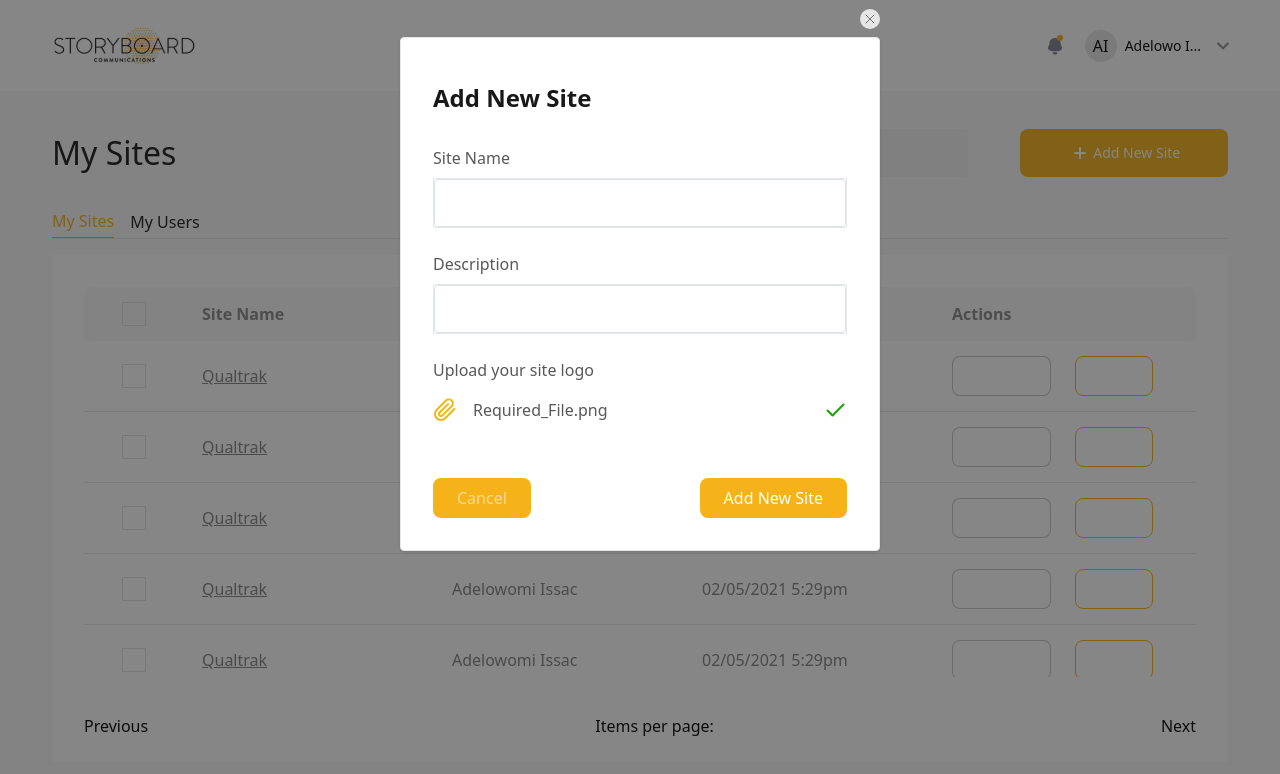
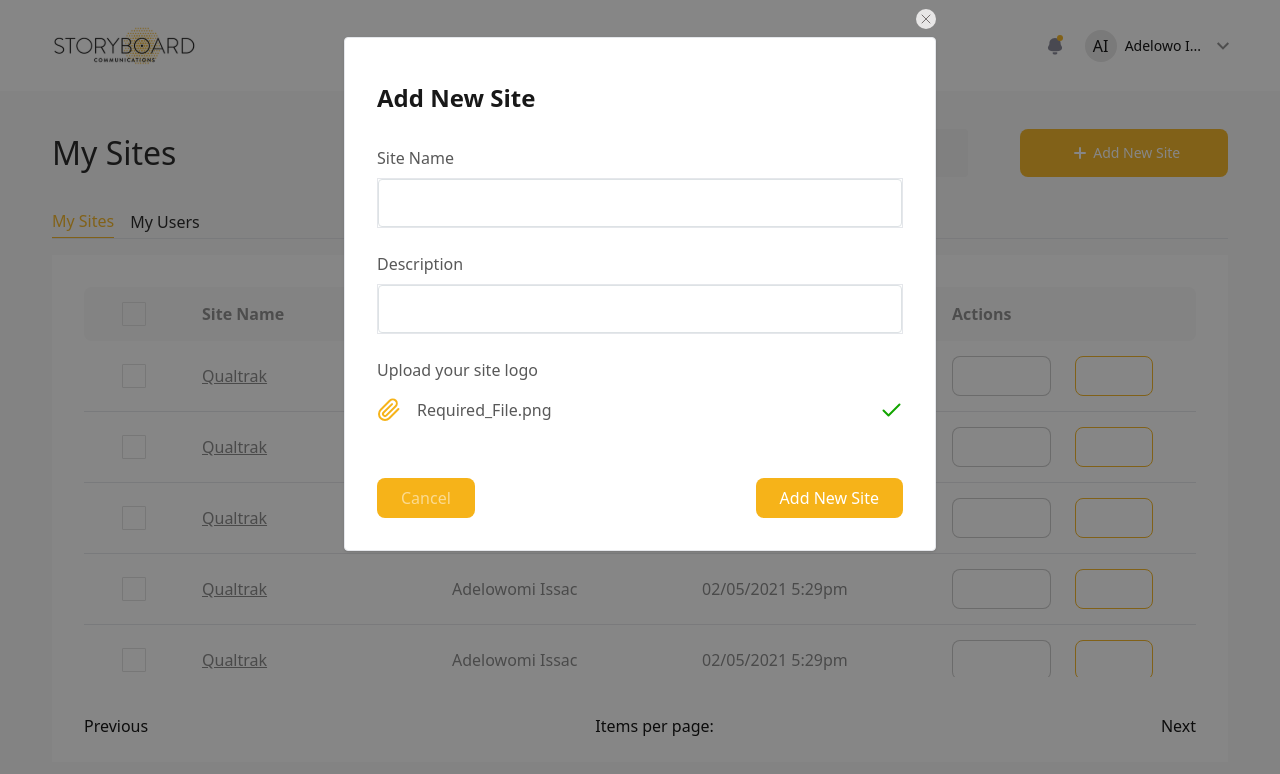
Before and after one commit to Joponpin2000/storyboard, a Next.js app: page / in a window 1280 px wide. Both pictures are taken after typing "Sample" into the empty fields and a click on the button "Add New Site". Shown: the top 774 px of the page. Built offline with nearby package versions, Linux system fonts and the light colour scheme.

Commit message:
fix: tailwind styles error

```diff
--- a/components/molecules/Modal.tsx
+++ b/components/molecules/Modal.tsx
@@ -35,7 +35,7 @@ const index = ({
         )}
         <div
           // ref={ref}
-          className={`md:max-w-[30rem]  border shadow bg-white rounded z-50 ${
+          className={` border shadow bg-white rounded z-50 ${
             width ? width : "w-[25rem]"
           }`}
         >
```
